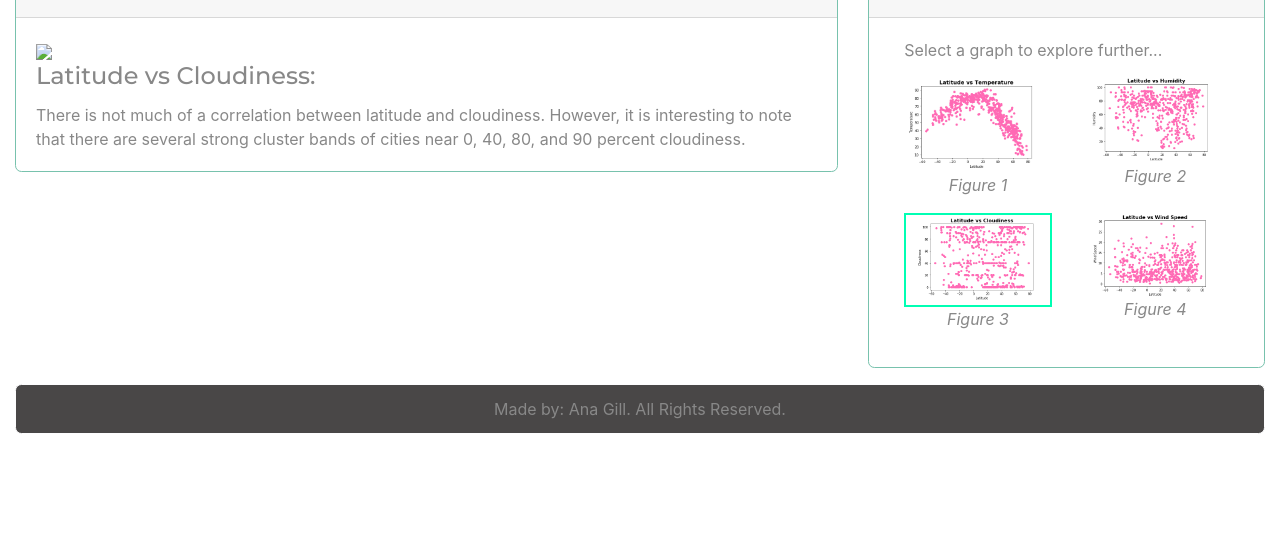
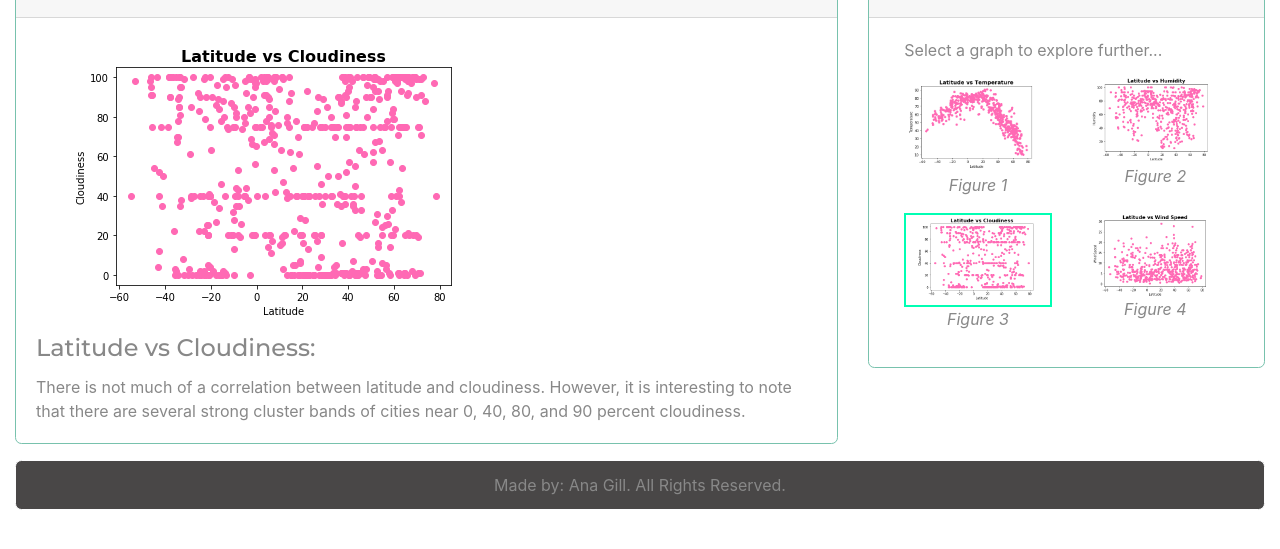
Before and after one commit to anag33/smu_homework_web, a plain HTML site: page plots/cloudiness.html in a window 1280 px wide. Shown: the part 149-698 px from the top of the page. Drawn offline with nearby package versions, Linux system fonts and the light colour scheme.

Commit message:
Update cloudiness.html

```diff
--- a/plots/cloudiness.html
+++ b/plots/cloudiness.html
@@ -64,7 +64,7 @@
                         <h2>Cloudiness Analysis</h2>
                     </div>
                     <div class="card-body ">
-                        <img class="image_inline image_fit img-fluid " src=".../Resources/assets/images/Fig3.PNG ">
+                        <img class="image_inline image_fit img-fluid " src="../Resources/assets/images/Fig3.PNG ">
                         <h4 class="card-title ">Latitude vs Cloudiness:</h4>
                         <p class="card-text ">There is not much of a correlation between latitude and cloudiness. However, it is interesting to note that there are several strong cluster bands of cities near 0, 40, 80, and 90 percent cloudiness.</p>
                     </div>
```
